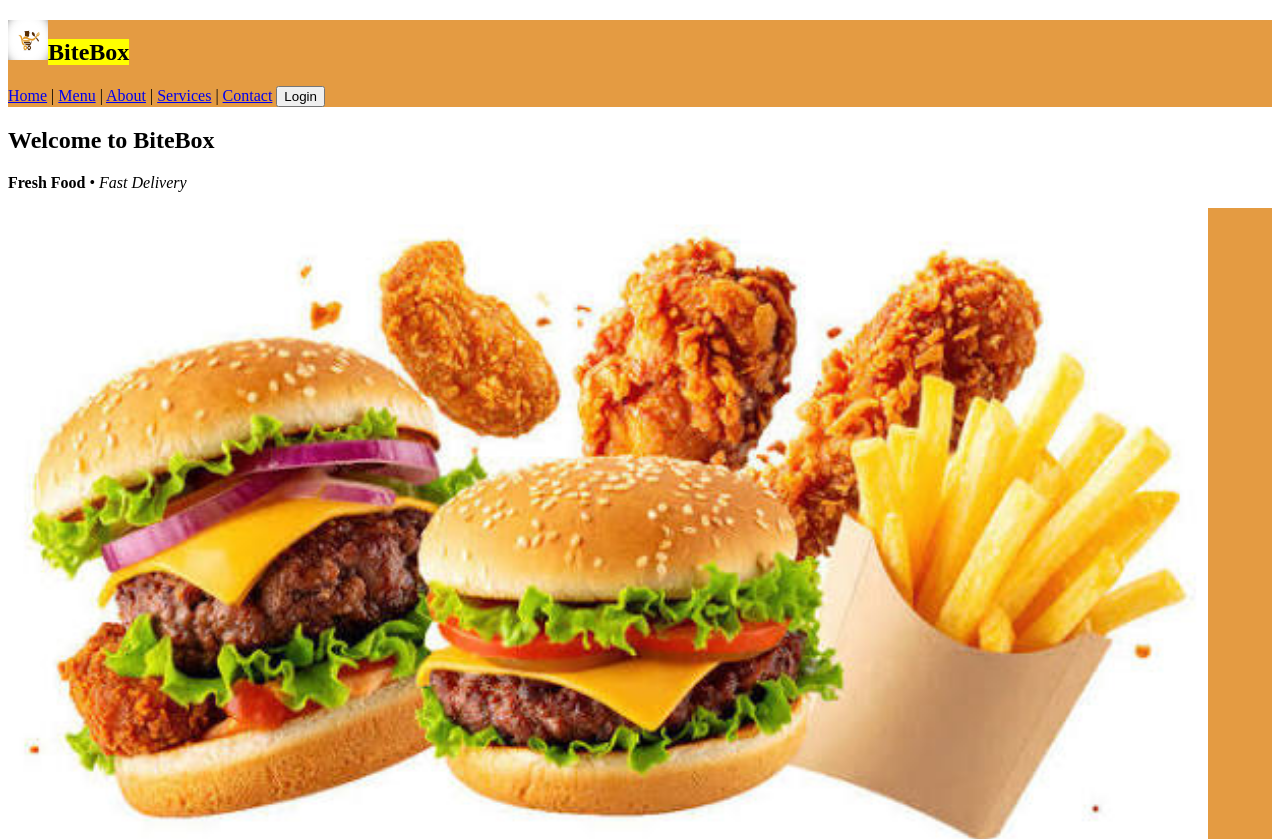
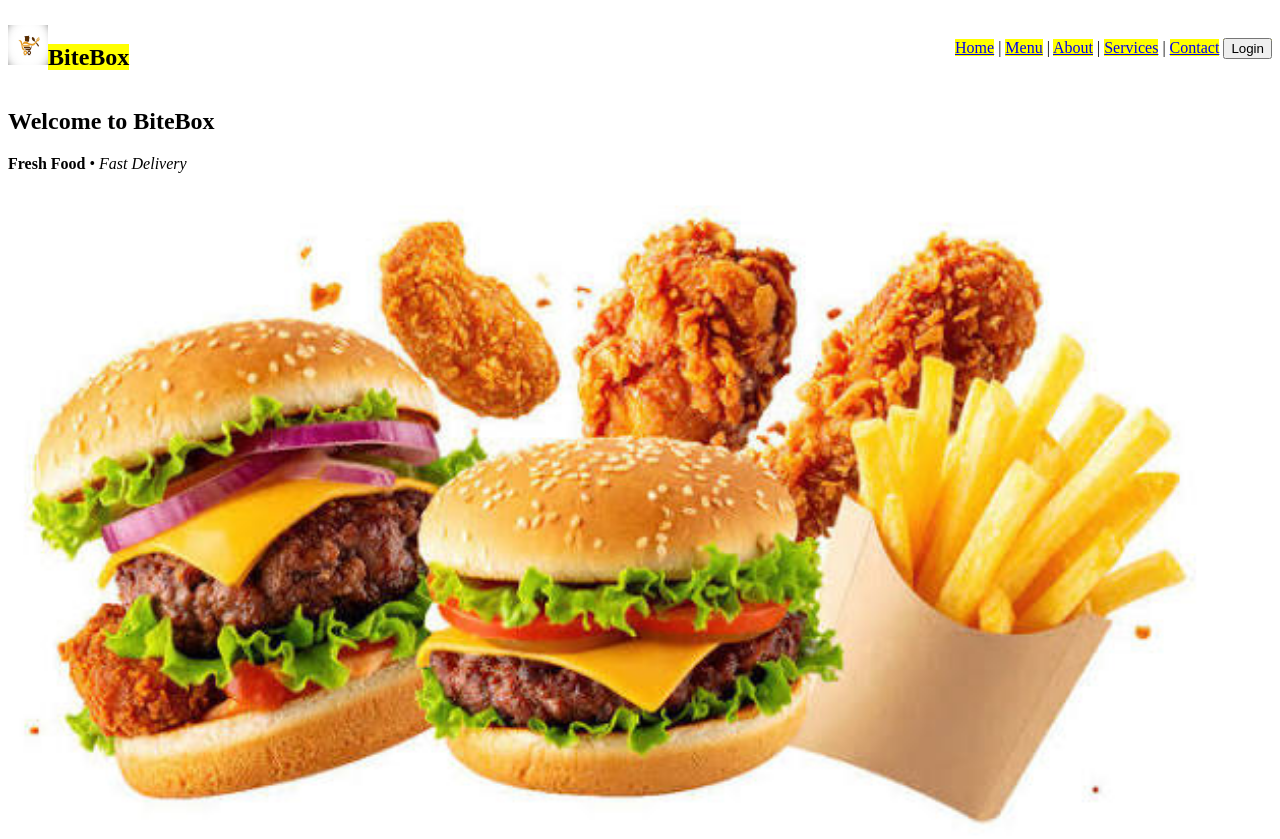
Before and after one commit to bhoomiddev/BiteBox, a plain HTML site: page index.html in a window 1280 px wide. Shown: the top 839 px of the page. Drawn offline with Linux system fonts and the light colour scheme.

Commit message:
adding some style for navbar

```diff
--- a/index.html
+++ b/index.html
@@ -5,11 +5,7 @@
     <meta charset="UTF-8">
     <meta name="viewport" content="width=device-width, initial-scale=1.0">
     <title>BiteBox</title>
-    <style>
-        div{
-            background-color: rgb(228, 155, 66);
-        }
-    </style>
+    <link rel="stylesheet" href="./style/style.css">
 </head>
 
 <body>
@@ -18,20 +14,24 @@
 
 
     <nav>
-        <div>
+        <div class="navbar">
             <h1><img src="./assets/images/logo.jpg" height="40" width="40"><mark>BiteBox</mark></h1>
-            <a href="index.html">Home</a>
-            |
-            <a href="Menu.html">Menu</a>
-            |
-            <a href="About.html">About</a>
-            |
-            <a href="Services.html"> Services</a>
-            |
-            <a href="Contact.html">Contact</a>
+            <div>
+                <a Class="navlinks" href="index.html">Home</a>
+                |
+                <a Class="navlinks" href="Menu.html">Menu</a>
+                |
+                <a Class="navlinks" href="About.html">About</a>
+                |
+                <a Class="navlinks" href="Services.html"> Services</a>
+                |
+                <a Class="navlinks" href="Contact.html">Contact</a>
 
 
-            <a href="./Login.html"><button>Login</button></a>
+                <a Class="navlinks" href="./Login.html"><button>Login</button></a>
+
+
+            </div>
 
 
         </div>
@@ -306,7 +306,7 @@
         </div>
         <hr>
 
-        <p>2026 BiteBox.  All Rights Reserved</p>
+        <p>2026 BiteBox. All Rights Reserved</p>
     </footer>
 
 
--- /dev/null
+++ b/style/style.css
@@ -0,0 +1,11 @@
+.navlinks{
+    background-color: yellow;
+}
+
+.navbar{
+    height: 80px;
+    width: 100%;
+    display: flex;
+    align-items:center;
+    justify-content: space-between;
+}
```
